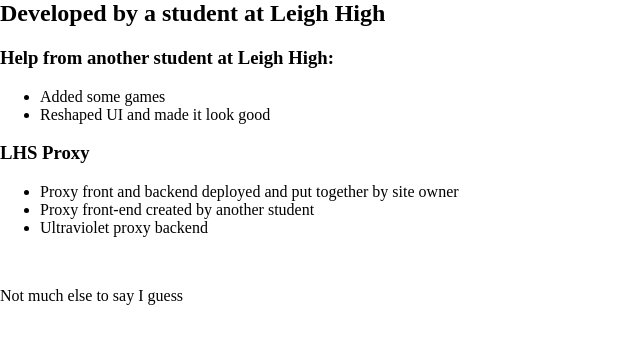
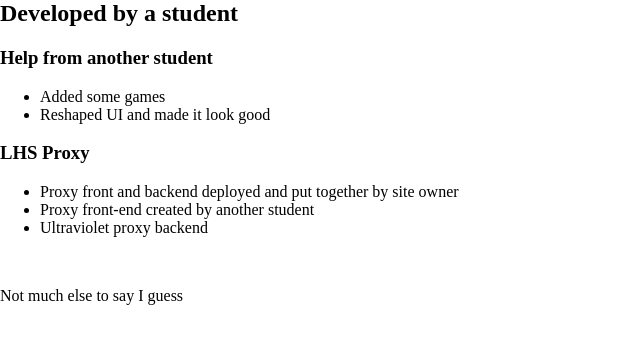
Before and after one commit to thatkidfr/credits, a plain HTML site: page index.html in a window 1280 px wide. Shown: the whole page, without its empty margins (0-640 px from the left). Drawn offline with Linux system fonts and the light colour scheme.

Commit message:
Update index.html

```diff
--- a/index.html
+++ b/index.html
@@ -11,8 +11,8 @@
       </style>
     </head>
     <body>
-      <h2>Developed by a student at Leigh High</h2>
-      <h3>Help from another student at Leigh High:</h3>
+      <h2>Developed by a student</h2>
+      <h3>Help from another student</h3>
       <ul>
       <li>Added some games</li>
       <li>Reshaped UI and made it look good</li>
```
